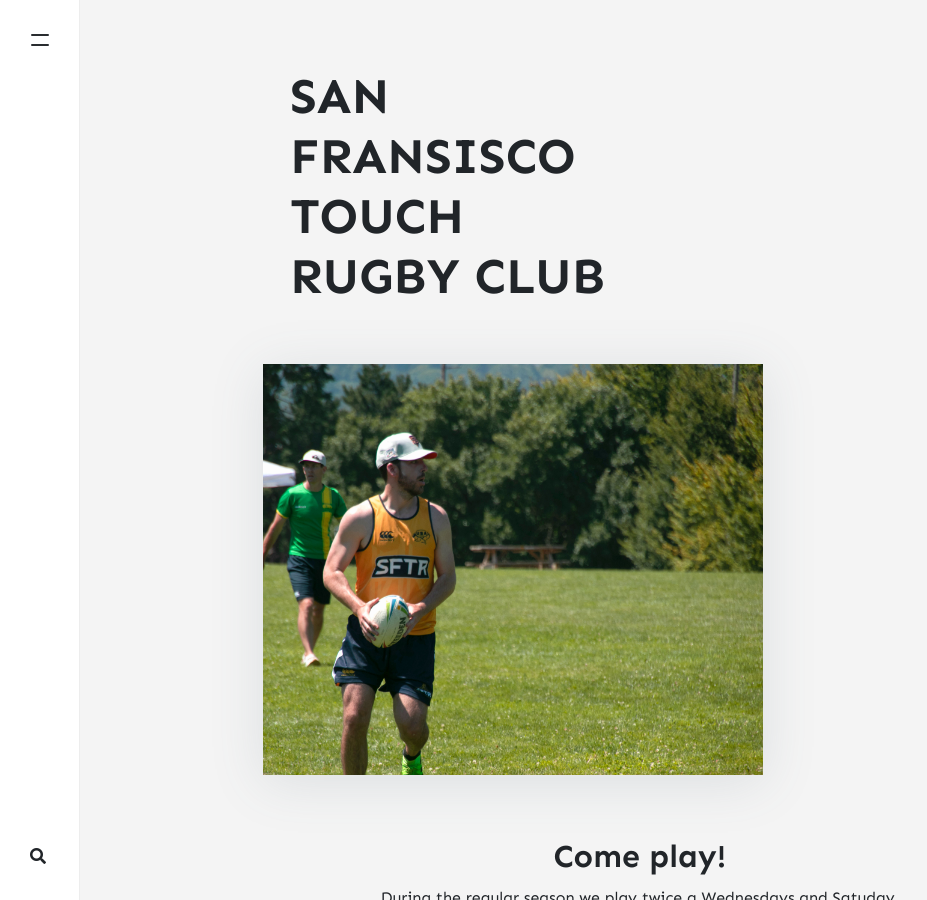
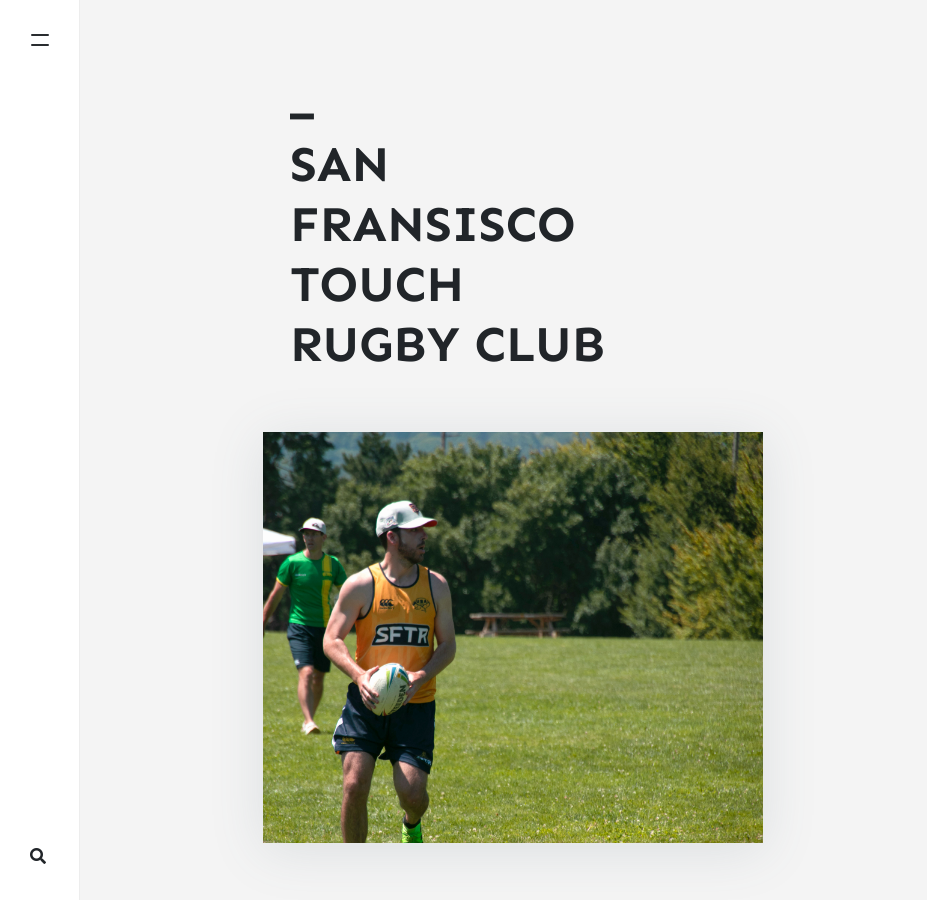
Before and after one commit to stackbit-projects/blue-triceratops-4f502, a Jekyll site: the page built from _pages/about.md, in a window 1280 px wide and 900 px high. Shown: the whole window, without its empty margins (0-927 px from the left). Built offline with Jekyll 4.4.1, drawn with Linux system fonts in a browser that asks for light colours; nearby versions of some CDN libraries; comment, search, counter and statistics services are not loaded.

Commit message:
home.html: changed

```diff
--- a/_layouts/home.html
+++ b/_layouts/home.html
@@ -8,6 +8,7 @@ permalink: "/home.html"
 <div class="page-single spacer-40">
     <div class="entry-header column-group hero">
         <div class="two-column">
+            <h1 class="posttitle">_</h1>
             <h1 class="posttitle">{{ page.title }}</h1>
         </div>
     </div>
```
